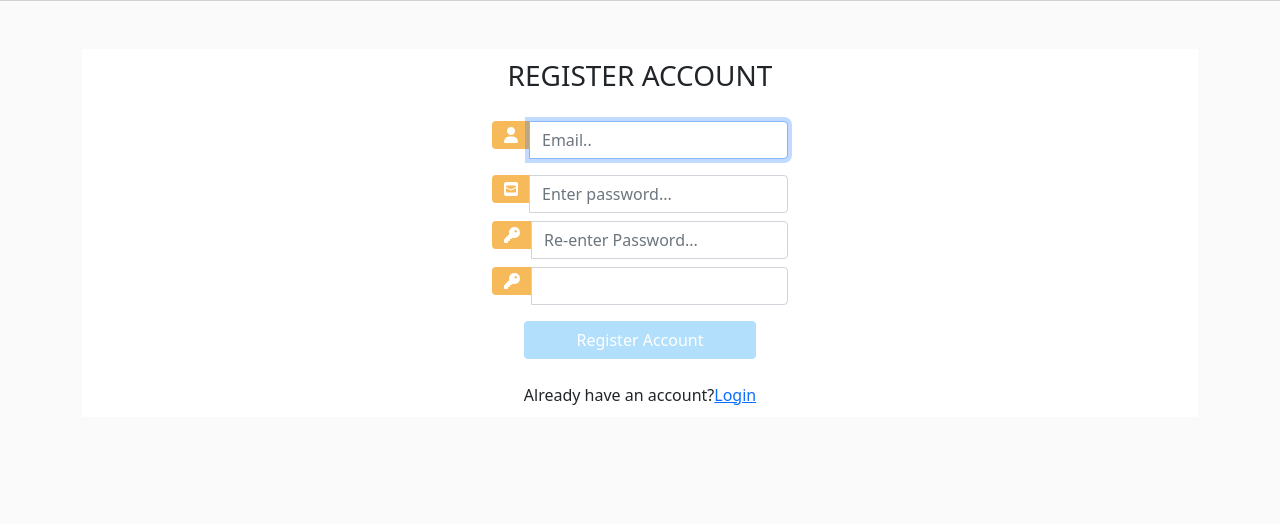
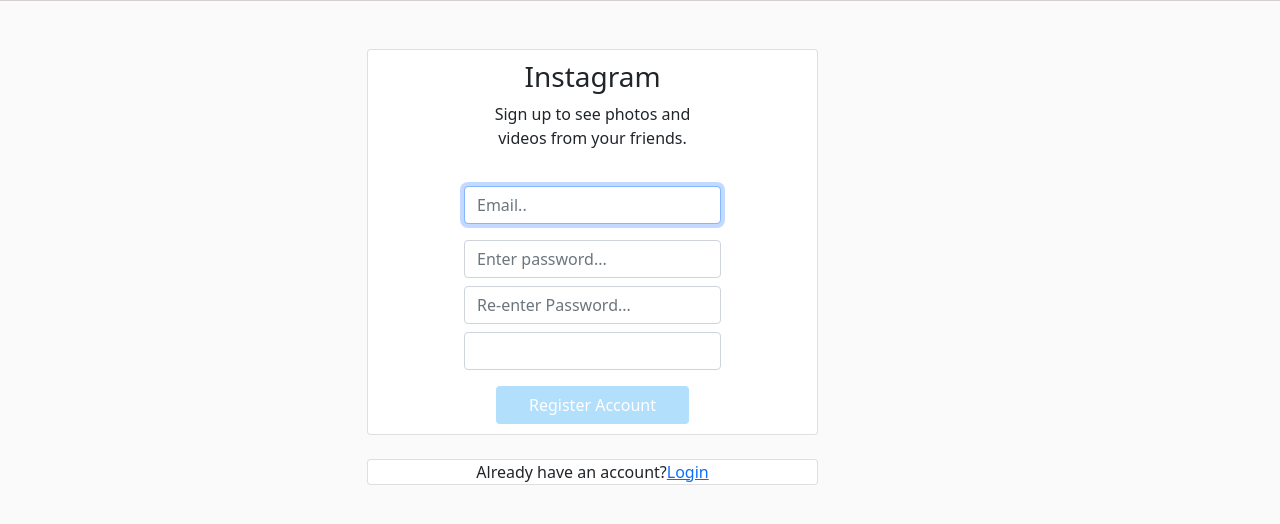
Before and after one commit to Isaac-kiptoo-kilimo/Istagram-app, a Django app: page /register/ in a window 1280 px wide. Shown: the part 56-580 px from the top of the page. Run offline with Django 4.2, Linux system fonts and the light colour scheme; some libraries are stand-ins or nearby versions.

Commit message:
style:addedstyling to the register

```diff
--- a/templates/accounts/register.html
+++ b/templates/accounts/register.html
@@ -1,37 +1,32 @@
 {% extends 'base.html' %}
 {% block content %}
 <div class="container mt-5 h-100">
-    <div class="d-flex justify-content-center h-100">
-        <div class="user_card">
-            <div class="d-flex justify-content-center">
-                <h3 id="form-title">REGISTER ACCOUNT</h3>
+    <div class="row">
+        <div class="col-md-5 offset-md-3">
+            <div class=" h-100">
+                <div class="user_card card">
+                    <div class="text-center">
+                        <h3 id="form-title">Instagram</h3>
+                        <p>Sign up to see photos and <br> videos from your friends.</p>
                     </div>
                     <div class="d-flex justify-content-center form_container">
 
                         <form method="POST" action="">
                             {% csrf_token %}
                             <div class="input-group mb-3">
-                        <div class="input-group-append">
-                            <span class="input-group-text"><i class="fas fa-user"></i></span>
-                        </div>
+
                                 {{form.username}}
                             </div>
                             <div class="input-group mb-2">
-                        <div class="input-group-append">
-                            <span class="input-group-text"><i class="fas fa-envelope-square"></i></span>
-                        </div>
+
                                 {{form.email}}
                             </div>
                             <div class="input-group mb-2">
-                        <div class="input-group-append">
-                            <span class="input-group-text"><i class="fas fa-key"></i></span>
-                        </div>
+
                                 {{form.password1}}
                             </div>
                             <div class="input-group mb-2">
-                        <div class="input-group-append">
-                            <span class="input-group-text"><i class="fas fa-key"></i></span>
-                        </div>
+
                                 {{form.password2}}
                             </div>
 
@@ -41,7 +36,14 @@
                         </form>
                     </div>
                     {{form.errors}}
-            <div class="mt-4">
+
+                </div>
+            </div>
+        </div>
+    </div>
+    <div class="row">
+        <div class="col-md-5 offset-md-3">
+            <div class="mt-4 card">
                 <div class="d-flex justify-content-center links">
                     Already have an account? <a href="{% url 'login' %}" class="ml-2">Login</a>
                 </div>
```
Also changed, not shown: templates/accounts/login.html (+18 -2 lines). Lines whose indentation alone changed are shown as unchanged.
